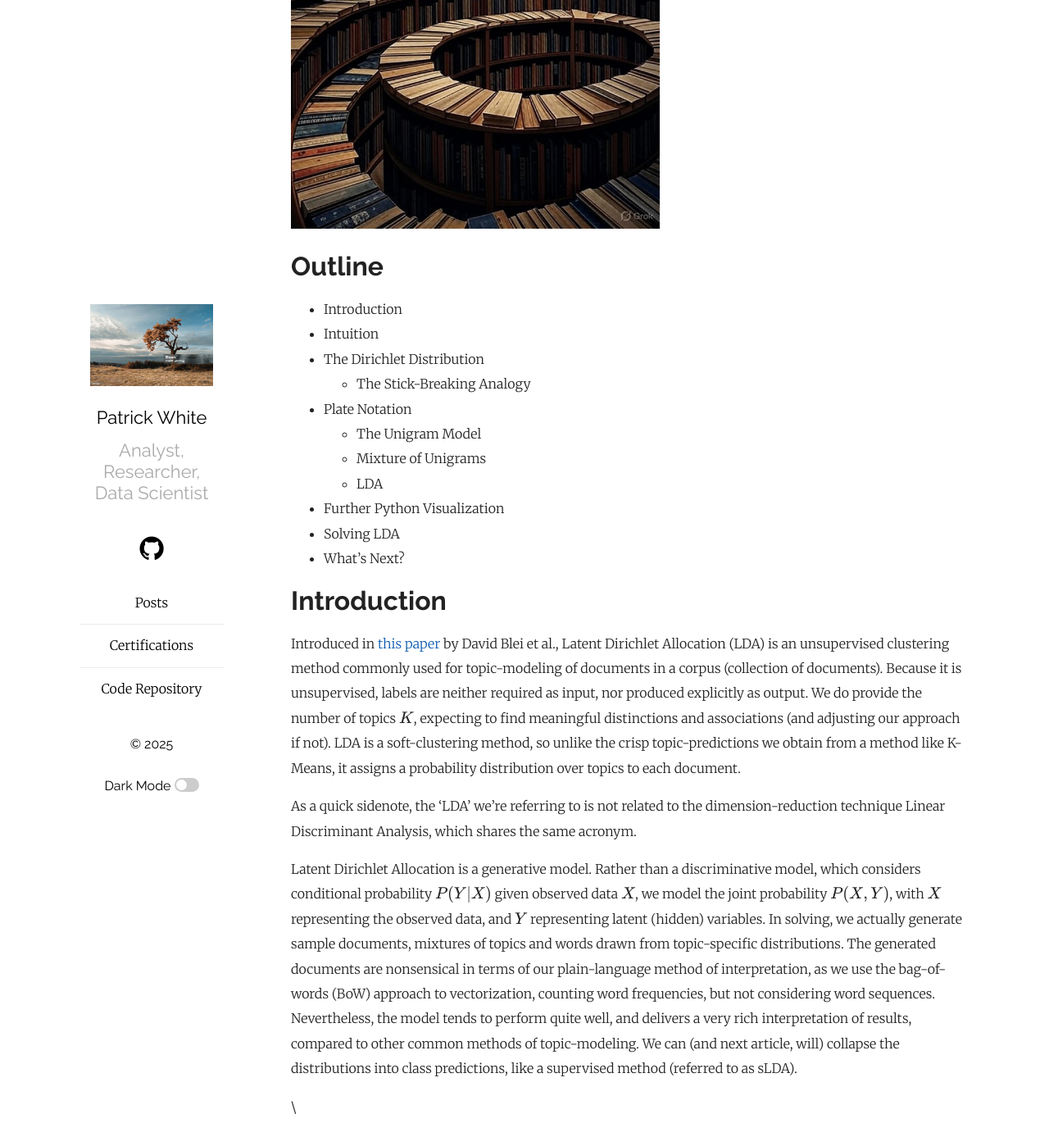
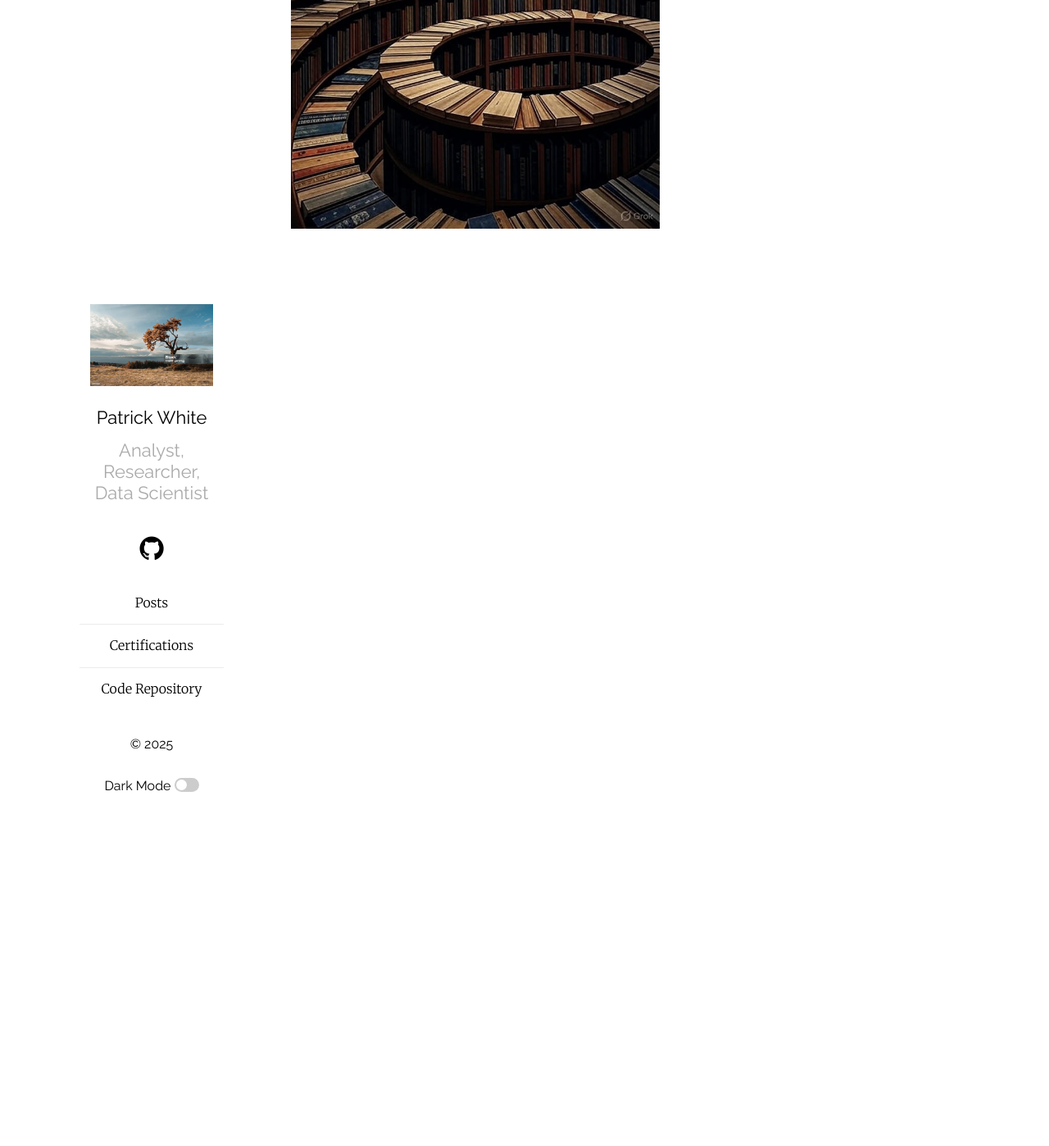
Before and after one commit to pw398/pw398.github.io, a Jekyll site: the page built from _posts/2025-07-13-test.md, in a window 1280 px wide and 1400 px high, scrolled down 587 px. Shown: the whole window at 82% size. Built offline with Jekyll 4.4.1, drawn with Linux system fonts in a browser that asks for light colours; formulas are drawn with MathJax 3.

Commit message:
Add files via upload

```diff
--- a/_posts/2025-07-13-test.md
+++ b/_posts/2025-07-13-test.md
@@ -9,31 +9,3 @@
 Latent Dirichlet Allocation (LDA) is an unsupervised clustering method, largely used for the topic-modeling of text documents. While it produces a very rich interpretation, this comes with some complexity. The aim of this article is to provide visual and intuitive understanding, setting the stage for some real-word application in the next article.
 
 <img src="https://raw.githubusercontent.com/pw398/pw398.github.io/main/_posts/images/library.jpg" style="height: 600px; width:auto;">
-
-
-
-# Outline
-
-- Introduction
-- Intuition
-- The Dirichlet Distribution
-  - The Stick-Breaking Analogy
-- Plate Notation
-  - The Unigram Model
-  - Mixture of Unigrams
-  - LDA
-- Further Python Visualization
-- Solving LDA
-- What's Next?
-
-
-
-# Introduction
-
-Introduced in <a href="https://www.jmlr.org/papers/volume3/blei03a/blei03a.pdf">this paper</a> by David Blei et al., Latent Dirichlet Allocation (LDA) is an unsupervised clustering method commonly used for topic-modeling of documents in a corpus (collection of documents). Because it is unsupervised, labels are neither required as input, nor produced explicitly as output. We do provide the number of topics $K$, expecting to find meaningful distinctions and associations (and adjusting our approach if not). LDA is a soft-clustering method, so unlike the crisp topic-predictions we obtain from a method like K-Means, it assigns a probability distribution over topics to each document.
-
-As a quick sidenote, the 'LDA' we're referring to is not related to the dimension-reduction technique Linear Discriminant Analysis, which shares the same acronym.
-
-<p>Latent Dirichlet Allocation is a generative model. Rather than a discriminative model, which considers conditional probability $P(Y|X)$ given observed data $X$, we model the joint probability $P(X,Y)$, with $X$ representing the observed data, and $Y$ representing latent (hidden) variables. In solving, we actually generate sample documents, mixtures of topics and words drawn from topic-specific distributions. The generated documents are nonsensical in terms of our plain-language method of interpretation, as we use the bag-of-words (BoW) approach to vectorization, counting word frequencies, but not considering word sequences. Nevertheless, the model tends to perform quite well, and delivers a very rich interpretation of results, compared to other common methods of topic-modeling. We can (and next article, will) collapse the distributions into class predictions, like a supervised method (referred to as sLDA).</p>
-
-\
```
